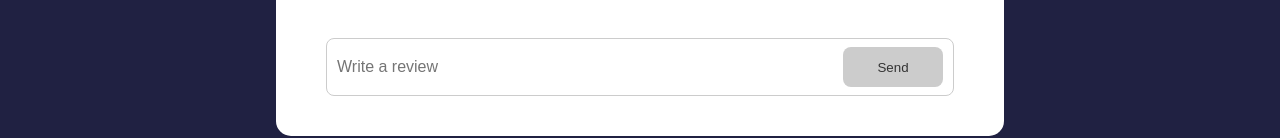
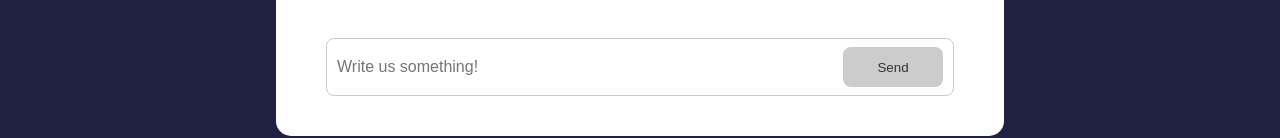
Before and after one commit to Eroll-Uka/React-Feedback-Project, a React (Create React App) app in the folder feedback-app/: page / in a window 1280 px wide. Shown: the part 257-395 px from the top of the page. Built offline with nearby package versions, Linux system fonts and the light colour scheme.

Commit message:
Validation & Card Animation

```diff
--- a/feedback-app/package.json
+++ b/feedback-app/package.json
@@ -6,11 +6,13 @@
     "@testing-library/jest-dom": "^5.16.2",
     "@testing-library/react": "^12.1.4",
     "@testing-library/user-event": "^13.5.0",
+    "framer-motion": "^4.1.17",
     "react": "^17.0.2",
     "react-dom": "^17.0.2",
     "react-i": "^0.2.1",
     "react-icons": "^4.3.1",
     "react-scripts": "5.0.0",
+    "uuid": "^8.3.2",
     "web-vitals": "^2.1.4"
   },
   "scripts": {
--- a/feedback-app/src/App.js
+++ b/feedback-app/src/App.js
@@ -1,3 +1,4 @@
+import {v4 as uuidv4} from "uuid"
 import { useState } from "react"
 import Header from "./components/Header"
 import FeedbackList from "./components/FeedbackList"
@@ -7,6 +8,11 @@ import FeedbackForm from "./components/FeedbackForm"
 
 function App() {
     const [feedback, setFeedback] = useState(FeedbackData)
+
+    const addFeedback = (newFeedback) => {
+        newFeedback.id= uuidv4()
+        setFeedback([newFeedback, ...feedback])
+    }
 
     const deleteFeedback = (id) => {
         if(window.confirm("Are you sure you wanna delete?")){
@@ -19,7 +25,7 @@ function App() {
         <>
         <Header />
         <div className='container'>
-        <FeedbackForm />
+        <FeedbackForm handleAdd={addFeedback}/>
         <FeedbackStats feedback={feedback} />
         <FeedbackList feedback={feedback} handleDelete = {deleteFeedback}
         />
--- a/feedback-app/src/components/FeedbackForm.jsx
+++ b/feedback-app/src/components/FeedbackForm.jsx
@@ -1,46 +1,63 @@
-import {useState} from 'react'
-import RatingSelect from './RatingSelect'
-import Card from './shared/Card'
-import Button from './shared/Button'
+import { useState } from "react"
+import Card from "./shared/Card"
+import Button from "./shared/Button"
+import RatingSelect from "./RatingSelect"
 
-function FeedbackForm() {
-const [text , setText] = useState('')
+function FeedbackForm({handleAdd}) {
+
+    const [text, setText] = useState('')
     const [rating , setRating] = useState()
-const [btnDisabled , setBtnDisabled] = useState(true)
-const [message , setMessage] = useState('')
+    const [btnDisabled, setBtnDisabled] = useState(true)
+    const [message, setMessage] = useState('')
 
 
     const handleTextChange = (e) => {
-  if(text === ''){
+        if(text === ""){
             setBtnDisabled(true)
             setMessage(null)
-  }else if(text !== '' && text.trim().length <=10){
-    setMessage('Text must be atleast 10 characters')
+        }
+        else if(text!=="" && text.trim().length <= 10){
+            setMessage("Text must be at least 10 characters")
             setBtnDisabled(true)
-  }else {
+        }
+        else{
             setMessage(null)
             setBtnDisabled(false)
         }
+
+
         setText(e.target.value)
+    }
+
+    const handleSubmit = (e) => {
+        e.preventDefault()
+        if(text.trim().length > 10){
+            const newFeedback = {
+                 text,
+                 rating
+            }
+            handleAdd(newFeedback)
+
+            setText('')
+        }
     }
 
   return (
     <Card>
-        <form>
+        <form onSubmit={handleSubmit}>
             <h2>How would you rate your service with us?</h2>
             <RatingSelect select={(rating) => setRating(rating)}/>
-        <div className = 'input-group'>
+            <div className="input-group">
                 <input
-        onChange={handleTextChange} type ='text'
-        placeholder= 'Write a review'
-        value={text} />
-        <Button type='submit' version='secondary' isDisabled={btnDisabled}>Send</Button>
+                onChange={handleTextChange}
+                type='text'
+                placeholder="Write us something!"
+                value={text}
+                />
+                <Button type="submit" isDisabled={btnDisabled}>Send</Button>
             </div>
-
             {message && <div className='message'>{message}</div>}
-
         </form>
-
     </Card>
   )
 }
--- a/feedback-app/src/components/FeedbackList.jsx
+++ b/feedback-app/src/components/FeedbackList.jsx
@@ -1,3 +1,4 @@
+import {motion, AnimatePresence} from 'framer-motion'
 import PropTypes from "prop-types"
 import FeedbackItem from "./FeedbackItem"
 
@@ -6,12 +7,33 @@ function FeedbackList({feedback, handleDelete}){
         return <p>No feedback yet</p>
     }
     return (
-        <div className="feedback-list">
-            {feedback.map((item) =>(
+          <div className="feedback-list">
+              <AnimatePresence>
+              {feedback.map((item) =>(
+                  <motion.div
+                  key={item.id}
+                  initial={{opacity: 0}}
+                  animate={{opacity: 1}}
+                  exit={{opacity: 0}}
+                  >
                 <FeedbackItem key={item.id} item = {item} handleDelete={handleDelete} />
-            ))}
-        </div>
-    )
+                  </motion.div>
+                ))}
+              </AnimatePresence>
+          </div>
+     )
+
+
+
+
+
+    //return (
+      //  <div className="feedback-list">
+        //    {feedback.map((item) =>(
+          //      <FeedbackItem key={item.id} item = {item} handleDelete={handleDelete} />
+          //  ))}
+      //  </div>
+   // )
 }
 
 FeedbackList.propTypes = {
```
Also changed, not shown: 1 other file (tests, documents, lock files or other folders). Lines whose indentation alone changed are shown as unchanged.
